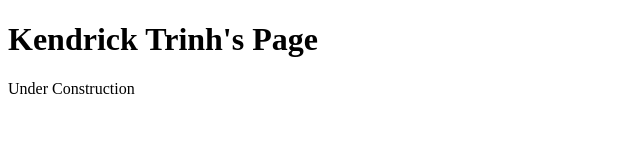
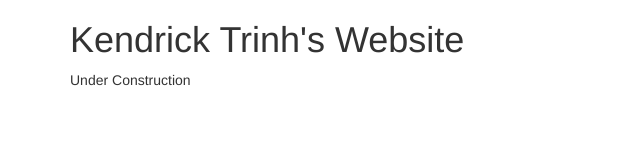
Before and after one commit to ketrinh/ketrinh.github.io, a plain HTML site: page index.html in a window 1280 px wide. Shown: the whole page, without its empty margins (0-640 px from the left). Drawn offline with nearby package versions, Linux system fonts and the light colour scheme.

Commit message:
Added Bootstrap framework

```diff
--- a/index.html
+++ b/index.html
@@ -1,13 +1,22 @@
 <!DOCTYPE html>
-<html>
-  <head>
-    <meta name="description" content="Personal Website for Kendrick Trinh">
-    <meta name="author" content="Kendrick Trinh">
-    <meta name="viewport" content="width=device-width, initial-scale=1.0">
+<html lang="en-us">
+<head>
+  <meta charset="utf-8">
+  <meta name="author" content="Kendrick Trinh">
+  <meta name="description" content="Kendrick Trinh's Website"
+  <meta name="viewport" content="width=device-width, initial-scale=1">
+  <link rel="stylesheet" href="https://maxcdn.bootstrapcdn.com/bootstrap/3.3.7/css/bootstrap.min.css">
+  <script src="https://ajax.googleapis.com/ajax/libs/jquery/3.1.1/jquery.min.js"></script>
+  <script src="https://maxcdn.bootstrapcdn.com/bootstrap/3.3.7/js/bootstrap.min.js"></script>
+</head>
+
 <body>
 
-<h1>Kendrick Trinh's Page</h1>
-<p>Under Construction</p>
+  <div class="container">
+    <h1>Kendrick Trinh's Website</h1>
+    <p>Under Construction<p>
+  </div>
 
 </body>
+
 </html>
```
